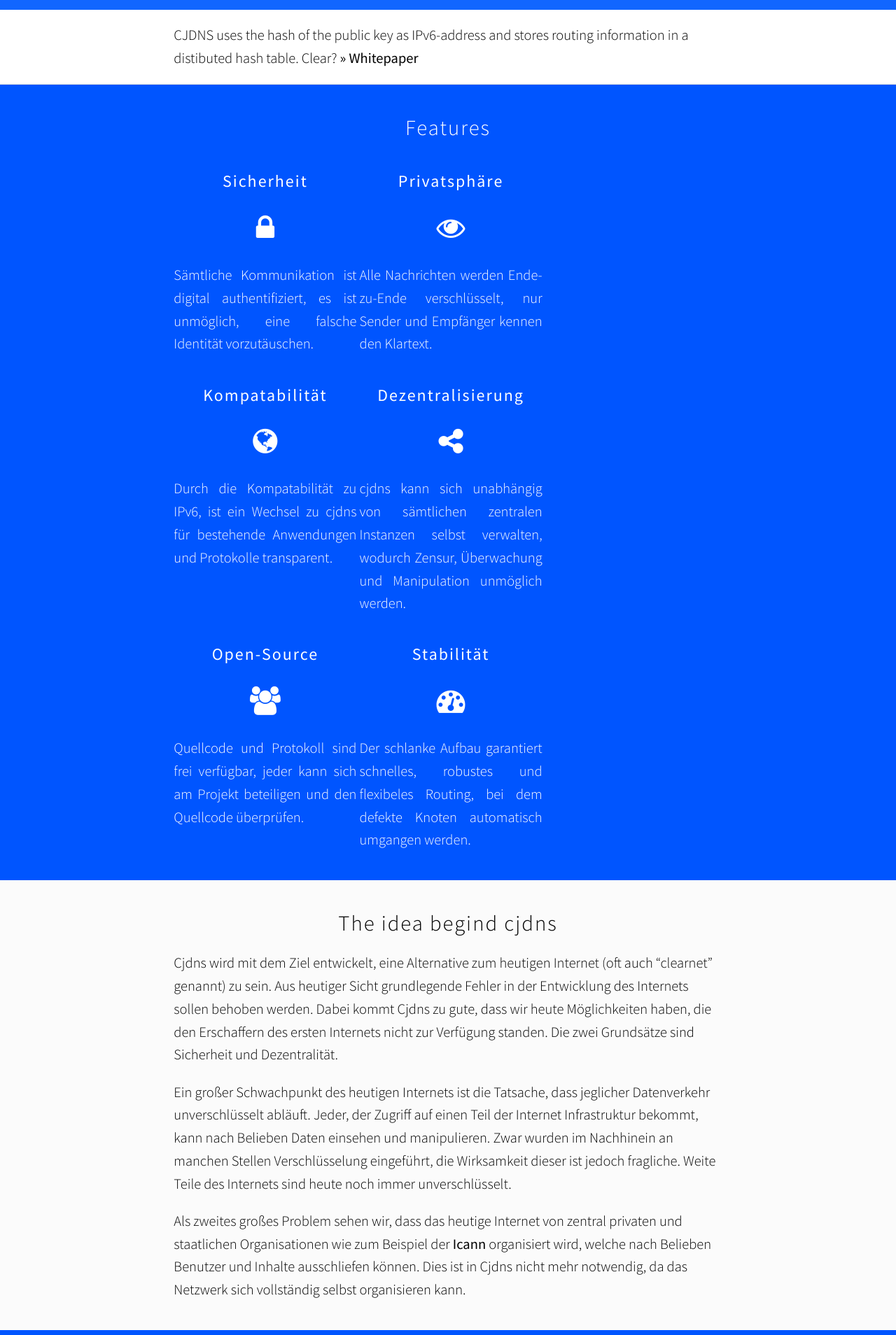
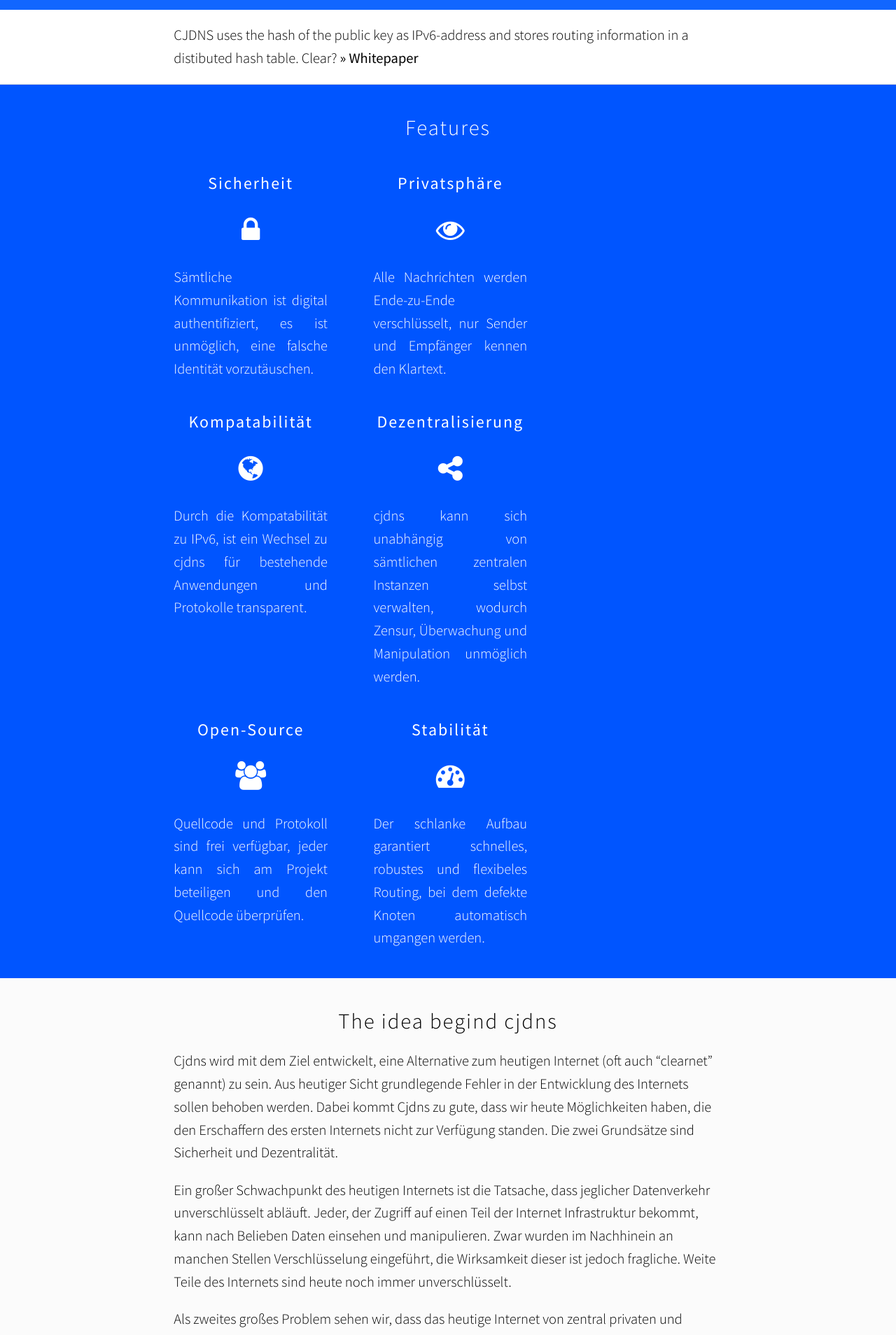
Before and after one commit to mawalu/cjdns-website, a Jekyll site: the page built from index.html, in a window 1280 px wide. Shown: the part 493-2401 px from the top of the page at 70% size. Built offline with Jekyll 4.4.1, drawn with Linux system fonts in a browser that asks for light colours; nearby versions of some CDN libraries.

Commit message:
Update index.html

```diff
--- a/_layouts/index.html
+++ b/_layouts/index.html
@@ -7,7 +7,6 @@
     <title>{% if page.title %} {{ page.title }} › {% endif %}{{ site.title }}</title>
     <link href="{{ "main.css" | prepend: site.baseurl }}" rel="stylesheet">
     <link href="//cdnjs.cloudflare.com/ajax/libs/font-awesome/4.2.0/css/font-awesome.min.css" rel="stylesheet">
-    <link href="//cdnjs.cloudflare.com/ajax/libs/pure/0.5.0/grids-responsive-min.css" rel="stylesheet">
     <link href='//fonts.googleapis.com/css?family=Source+Sans+Pro:200,300,400,200italic,300italic,400italic' rel='stylesheet' type='text/css'>
   </head>
   <body>
@@ -22,13 +21,17 @@
     <section>
       <h1>{{ page.heading }}</h1>
     </section>
-    {% for node in site.pages %}{% if node.categories contains page.langcode %}
+    {% for node in site.pages %}
+    {% if node.categories contains page.langcode %}
     <section id="{{ node.title }}">
-      {% if node.title and node.heading %}<h2>{{ node.heading }}</h2>{% endif %}
-      <div class="pure-g">
+{% if node.title and node.heading %}
+  <h2>{{ node.heading }}</h2>
+{% endif %}
+
 {{ node.content }}
-      </div>
+
     </section>
-    {% endif %}{% endfor %}
+    {% endif %}
+    {% endfor %}
   </body>
 </html>
```
